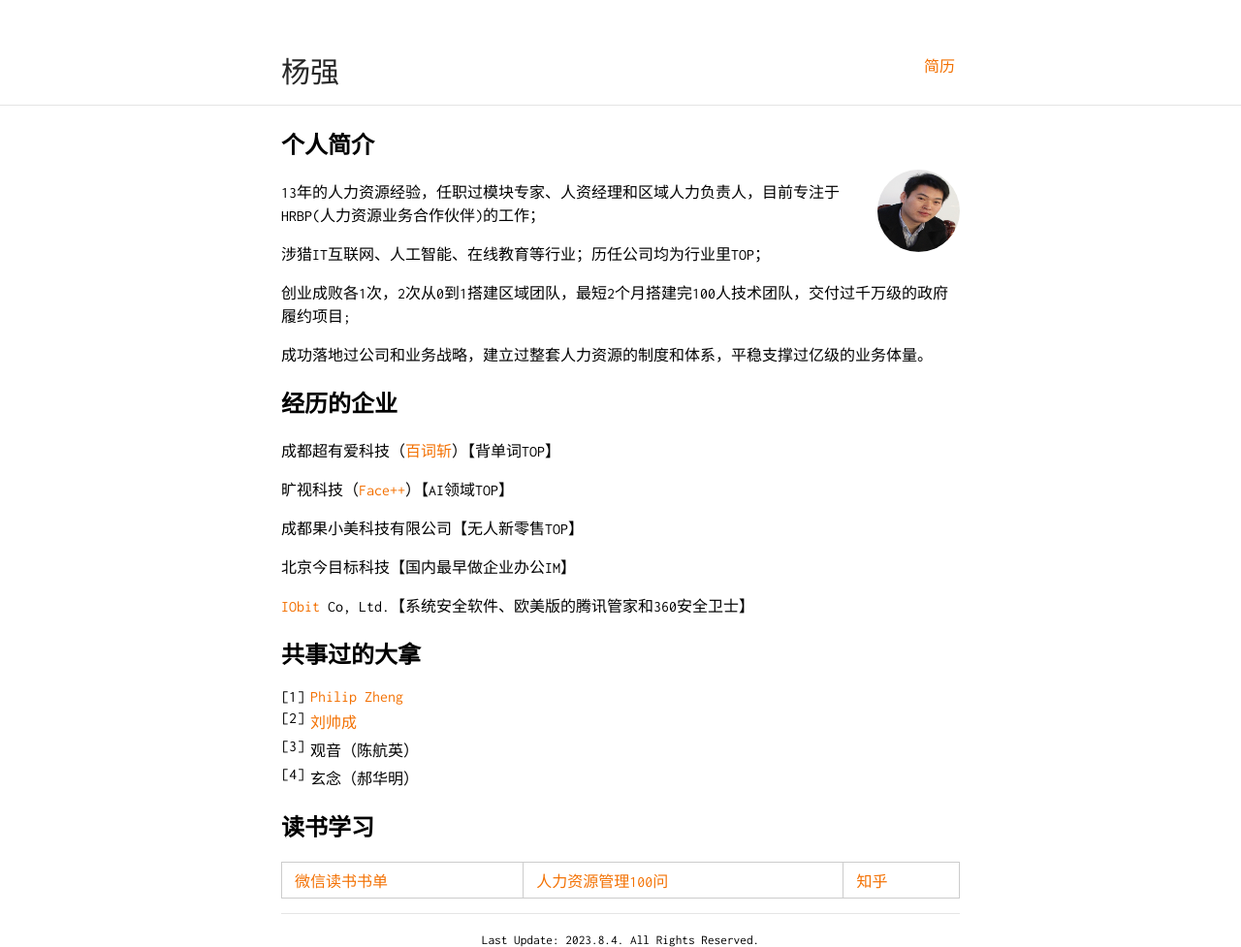
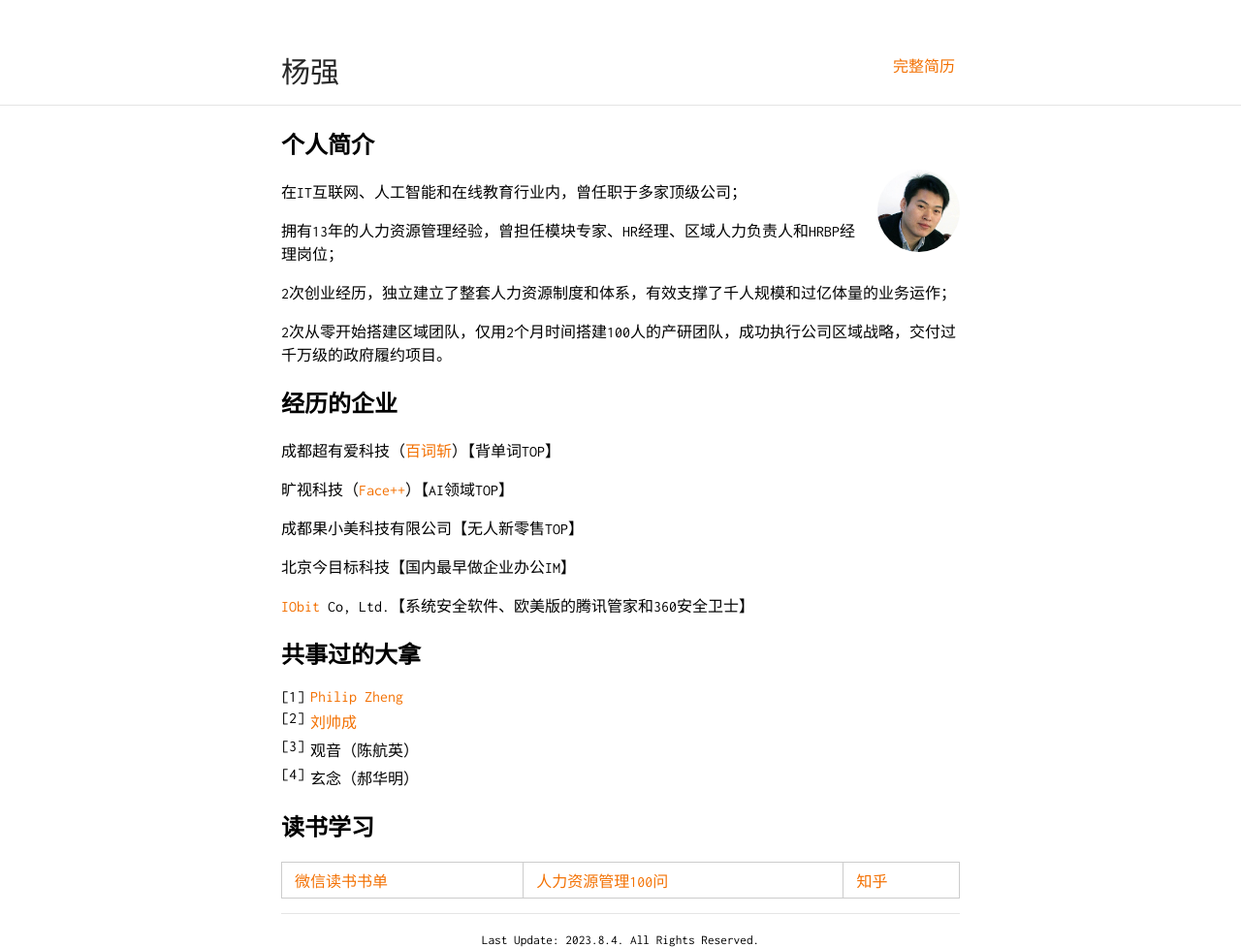
Before and after one commit to Harteyang/index, a Jekyll site: the page built from index.md, in a window 1280 px wide. Shown: the whole page at 97% size. Built offline with Jekyll 4.4.1, drawn with Linux system fonts in a browser that asks for light colours.

Commit message:
更新头像

```diff
--- a/_config.yml
+++ b/_config.yml
@@ -16,7 +16,7 @@ sass:
     sass_dir: _sass
 
 nav:
- - name: "简历"
+ - name: "完整简历"
    link: "https://harte.top/杨强-人力资源管理10年以上.pdf"
 # - name: "博客"
 #   link: "https://blog.harte.top"
--- a/index.md
+++ b/index.md
@@ -8,14 +8,14 @@ title: Harte的主页
 
 <img class="profile-picture" src="sherlock.jpeg">
 
-13年的人力资源经验，任职过模块专家、人资经理和区域人力负责人，目前专注于HRBP(人力资源业务合作伙伴)的工作；
 
-涉猎IT互联网、人工智能、在线教育等行业；历任公司均为行业里TOP；
+在IT互联网、人工智能和在线教育行业内，曾任职于多家顶级公司；
 
-创业成败各1次，2次从0到1搭建区域团队，最短2个月搭建完100人技术团队，交付过千万级的政府履约项目;
+拥有13年的人力资源管理经验，曾担任模块专家、HR经理、区域人力负责人和HRBP经理岗位；
 
-成功落地过公司和业务战略，建立过整套人力资源的制度和体系，平稳支撑过亿级的业务体量。
+2次创业经历，独立建立了整套人力资源制度和体系，有效支撑了千人规模和过亿体量的业务运作；
 
+2次从零开始搭建区域团队，仅用2个月时间搭建100人的产研团队，成功执行公司区域战略，交付过千万级的政府履约项目。
 
 ## 经历的企业
 
```
Also changed, not shown: sherlock.jpeg.
